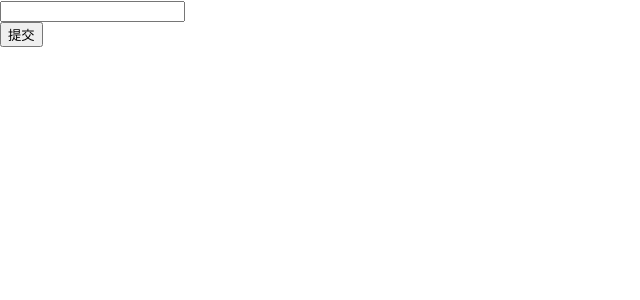
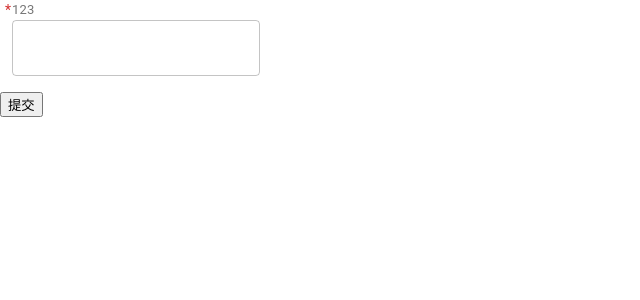
Before and after one commit to AuglyXu/custom-hook-form, a React (Create React App) app: page / in a window 1280 px wide. Shown: the top 300 px of the page, without its empty margins (0-640 px from the left). Built offline with nearby package versions, Linux system fonts and the light colour scheme.

Commit message:
feat: Form 1.0版本完成

```diff
--- a/package.json
+++ b/package.json
@@ -5,8 +5,10 @@
   "dependencies": {
     "@emotion/react": "^11.10.4",
     "@emotion/styled": "^11.10.4",
-    "@mui/material": "^5.10.7",
+    "@mui/icons-material": "^5.10.6",
+    "@mui/material": "^5.10.8",
     "@mui/styled-engine-sc": "^5.10.6",
+    "@mui/styles": "^5.10.8",
     "@testing-library/jest-dom": "^5.16.5",
     "@testing-library/react": "^13.4.0",
     "@testing-library/user-event": "^13.5.0",
--- a/src/App.tsx
+++ b/src/App.tsx
@@ -4,6 +4,8 @@ import HookForm from './component/HookForm';
 import Form from './component/Form'
 import { OutFunction } from './component/HookForm/types'
 import { FormOutFunction } from './component/Form/type';
+import { TextField } from '@mui/material';
+
 interface FormData {
   test: number
 }
@@ -16,7 +18,6 @@ function App() {
   const handleSubmit = async () => {
     await formRef.current?.trigger()
     await secondFormRef.current?.trigger()
-    console.log("通过校验")
   }
   return (
     <>
@@ -34,8 +35,8 @@ function App() {
         ref={formRef}
       /> */}
       <Form ref={secondFormRef}>
-        <Form.Item name="xuxianzhe" required>
-          <input />
+        <Form.Item name="xuxianzhe" required label='123'>
+          <TextField />
         </Form.Item>
       </Form>
       <button onClick={handleSubmit}>提交</button>
--- a/src/component/FieldRender/Field.module.less
+++ /dev/null
@@ -1,3 +0,0 @@
-.a{
-
-}
--- /dev/null
+++ b/src/component/FieldRender/FieldStyle.ts
@@ -0,0 +1,44 @@
+import { Theme } from "@mui/material"
+import { createStyles } from "@mui/styles"
+
+const style = (theme: Theme) => createStyles({
+    hookForm: {
+        flex: 1,
+        display: 'flex',
+        flexWrap: 'wrap',
+        alignContent: 'flex - start',
+        padding: '12px',
+        overflow: 'auto',
+        position: 'relative',
+    },
+
+    fieldWrap: {
+        position: 'relative',
+        margin: '0 0 16px',
+        padding: '0 12px',
+        width: '100%',
+    },
+    required: {
+        '&::before': {
+            content: "'*'",
+            color: theme.palette.error.main,
+            display: 'inline-block',
+            fontSize: '14px',
+            position: 'absolute',
+            top: 0,
+            left: '5px',
+            bottom: 0,
+            margin: 0,
+            height: '10px',
+        }
+    },
+    hasError: {
+        marginBottom: '2px',
+    },
+    fieldLabel: {
+        color: '#757575',
+        fontSize: '13px',
+    }
+})
+
+export default style
--- a/src/component/FieldRender/FieldWrap.tsx
+++ b/src/component/FieldRender/FieldWrap.tsx
@@ -1,17 +1,18 @@
-import { useMemo, memo } from 'react';
+import React, { useMemo, memo } from 'react';
 import classnames from 'classnames';
-import styles from './Field.module.less'
-import { FieldWrapProps } from './types'
+import { FieldWrapProps as InternalWrapProps } from './types'
 import { FormHelperText } from '@mui/material';
+import { withStyles, WithStyles } from '@mui/styles';
+import styles from './FieldStyle'
 
-function FieldWrap(props: FieldWrapProps) {
-    const { children, errMsg, label, required, outerStyle = {}, hideLabel } = props;
+interface FieldWrapProps extends WithStyles<typeof styles, true>, InternalWrapProps {}
 
-    console.log("errMsg", errMsg)
+const FieldWrap: React.FC<FieldWrapProps> = (props: FieldWrapProps) => {
+    const { children, errMsg, label, required, outerStyle = {}, hideLabel, classes } = props;
 
     const className = useMemo(() => {
-        return classnames(styles['field-wrap'], !!errMsg ? 'has-error' : 'has-success', { [styles.required]: required && !!label });
-    }, [errMsg, required, label]);
+        return classnames(classes['fieldWrap'], !!errMsg ? 'has-error' : 'has-success', { [classes.required]: required && !!label });
+    }, [errMsg, required, label, classes]);
 
     return (
         <div
@@ -19,13 +20,13 @@ function FieldWrap(props: FieldWrapProps) {
             style={{ ...outerStyle }}
         >
             {!hideLabel && label &&
-                <div className={classnames(styles['field-label'])}>{label}</div>
+                <div className={classnames(classes['fieldLabel'])}>{label}</div>
             }
-            <div className={styles['item-children']}>{children}</div>
+            <div>{children}</div>
             {errMsg &&
                 <FormHelperText error>{errMsg}</FormHelperText>
             }
         </div>);
 }
 
-export default memo(FieldWrap);
+export default withStyles(styles, { withTheme: true })(memo(FieldWrap));
--- a/src/component/FieldRender/index.tsx
+++ b/src/component/FieldRender/index.tsx
@@ -4,7 +4,7 @@ import FieldWrap from './FieldWrap'
 import { FieldRenderProps, ValidateFn } from './types'
 import { InputType } from '../HookForm/types'
 import { getField } from './FieldMap'
-import validateMap, { normalValidate } from './../HookForm/validate';
+import validateMap, { normalValidate } from '../HookForm/validate';
 
 const FieldRender: React.FC<FieldRenderProps> = (props) => {
     const { field: { type: fieldType, property, name }, errMsg, control, privateProps, outerStyle, onTrigger } = props
--- a/src/component/Form/Form.module.less
+++ b/src/component/Form/Form.module.less
@@ -0,0 +1,8 @@
+.form-wrap {
+    display         : flex;
+    flex-wrap       : wrap;
+    align-content   : flex-start;
+    padding         : 12px;
+    overflow        : auto;
+    position        : relative;
+}
--- a/src/component/Form/Form.tsx
+++ b/src/component/Form/Form.tsx
@@ -47,7 +47,6 @@ const InternalForm: React.ForwardRefRenderFunction<FormOutFunction, FormProps> =
         trigger: async () => {
             await onSubmit();
             const { res, isError } = validateResRef.current;
-            console.log(res, isError)
             if (isError) {
                 return Promise.reject(res);
             }
--- a/src/component/Form/Item.tsx
+++ b/src/component/Form/Item.tsx
@@ -3,7 +3,7 @@ import { Controller, RegisterOptions, useFormContext } from 'react-hook-form';
 import FieldWrap from '../FieldRender/FieldWrap';
 import { DEFAULT_ERR_MSG } from '../HookForm/validate';
 import { FormContextType, FormItemProps } from './type';
-import { CustomComponentProps } from './../FormComponent/types'
+import { CustomComponentProps } from '../FormComponent/types'
 import { InputType } from '../HookForm/types';
 
 function Item(props: FormItemProps) {
--- a/src/component/Form/type.ts
+++ b/src/component/Form/type.ts
@@ -1,5 +1,5 @@
 import { ValidateFn } from "../FieldRender/types"
-import { InputType } from './../HookForm/types'
+import { InputType } from '../HookForm/types'
 import { UseFormSetValue, UseFormGetValues, UseFormReset, UseFormUnregister, UseFormReturn, FieldErrors } from 'react-hook-form'
 
 export interface FormProps {
--- a/src/component/HookForm/types.ts
+++ b/src/component/HookForm/types.ts
@@ -1,5 +1,5 @@
 import { UseFormGetValues, UseFormReset } from 'react-hook-form'
-import { ValidateFn } from './../FieldRender/types';
+import { ValidateFn } from '../FieldRender/types';
 
 enum Size {
     Half = 0.5,
--- a/src/index.tsx
+++ b/src/index.tsx
@@ -1,16 +1,21 @@
-import React from 'react';
 import ReactDOM from 'react-dom/client';
 import './index.css';
 import App from './App';
 import reportWebVitals from './reportWebVitals';
+import CssBaseline from '@mui/material/CssBaseline';
+import { ThemeProvider, createTheme } from '@mui/material/styles';
+
+const theme = createTheme();
+
 
 const root = ReactDOM.createRoot(
   document.getElementById('root') as HTMLElement
 );
 root.render(
-  <React.StrictMode>
+  <ThemeProvider theme={theme}>
     <App />
-  </React.StrictMode>
+    <CssBaseline />
+  </ThemeProvider>
 );
 
 // If you want to start measuring performance in your app, pass a function
```
Also changed, not shown: 1 other file (tests, documents, lock files or other folders).
